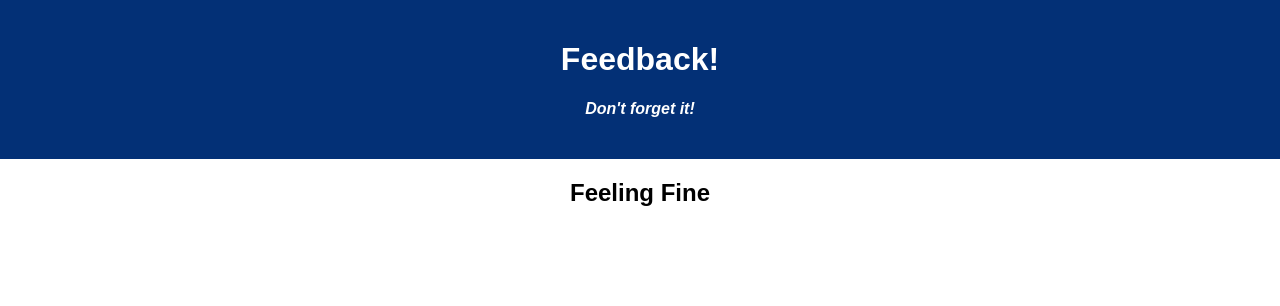
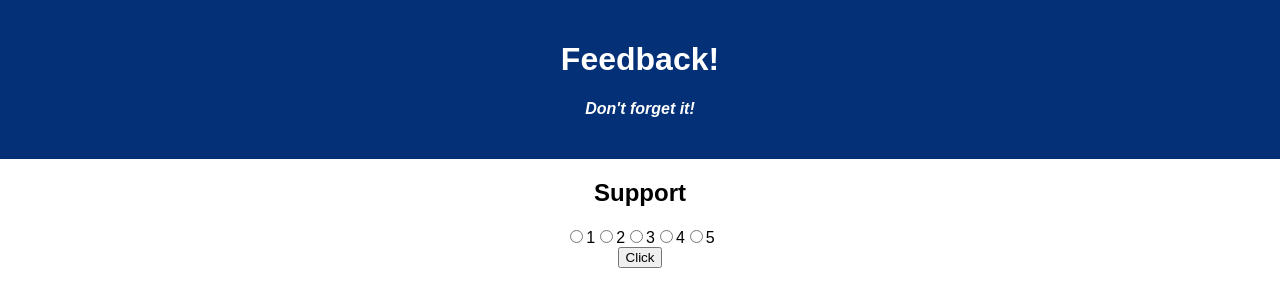
Before and after one commit to benbauer14/weekend-redux-feedback-loop, a React (Create React App) app: page /#/Supported in a window 1280 px wide. Before the commit this address led to /#/. Shown: the top 306 px of the page. Built offline with nearby package versions, Linux system fonts and the light colour scheme.

Commit message:
radio buttons work, clicks dispatch, all input pages functional

```diff
--- a/src/components/Comments/Comments.jsx
+++ b/src/components/Comments/Comments.jsx
@@ -1,6 +1,23 @@
+import { useDispatch } from "react-redux"
+import {useState} from 'react'
+import {Link} from 'react-router-dom'
+
 function Comments () {
-    return(
-        <h2>Feeling Fine</h2>
-    )
-}
+        const dispatch = useDispatch()
+
+        let [comments, setComments] = useState("")
+
+        return(
+            <>
+            <h2>Comments</h2>
+            <div>
+                <input type="text" placeholder="Comments" onChange={(event) => setComments(event.target.value)}></input>
+                <br></br>
+                <Link to='/Review'>
+                    <button onClick={() => dispatch({type: 'comment', payload: comments}) }>Click</button>
+                </Link>
+            </div>
+            </>
+        )
+    }
 export default Comments
--- a/src/components/FeelingToday/FeelingToday.jsx
+++ b/src/components/FeelingToday/FeelingToday.jsx
@@ -1,6 +1,27 @@
+import { useDispatch } from "react-redux"
+import {useState} from 'react'
+import {Link} from 'react-router-dom'
+
 function FeelingToday () {
+    const dispatch = useDispatch()
+
+    let [feeling, setFeeling] = useState("")
+
     return(
+        <>
         <h2>Feeling Fine</h2>
+        <div>
+            <input type="radio" name="feels" value="1" onChange={(event) => setFeeling(event.target.value)}/>1
+            <input type="radio" name="feels" value="2" onChange={(event) => setFeeling(event.target.value)}/>2
+            <input type="radio" name="feels" value="3" onChange={(event) => setFeeling(event.target.value)}/>3
+            <input type="radio" name="feels" value="4" onChange={(event) => setFeeling(event.target.value)}/>4
+            <input type="radio" name="feels" value="5" onChange={(event) => setFeeling(event.target.value)}/>5
+            <br></br>
+            <Link to='/Understanding'>
+                <button onClick={() => dispatch({type: 'feeling', payload: feeling}) }>Click</button>
+            </Link>
+        </div>
+        </>
     )
 }
 export default FeelingToday
--- a/src/components/Review/Review.jsx
+++ b/src/components/Review/Review.jsx
@@ -1,4 +1,10 @@
+
 function Review () {
+
+    // const response= useSelector((store)=>{
+    //     return store.pizzaCart;
+    // })
+
     return(
         <h2>Feeling Fine</h2>
     )
--- a/src/components/Supported/Supported.jsx
+++ b/src/components/Supported/Supported.jsx
@@ -1,6 +1,27 @@
+import { useDispatch } from "react-redux"
+import {useState} from 'react'
+import {Link} from 'react-router-dom'
+
 function Supported () {
-    return(
-        <h2>Feeling Fine</h2>
-    )
-}
+        const dispatch = useDispatch()
+
+        let [support, setSupport] = useState("")
+
+        return(
+            <>
+            <h2>Support</h2>
+            <div>
+                <input type="radio" name="feels" value="1" onChange={(event) => setSupport(event.target.value)}/>1
+                <input type="radio" name="feels" value="2" onChange={(event) => setSupport(event.target.value)}/>2
+                <input type="radio" name="feels" value="3" onChange={(event) => setSupport(event.target.value)}/>3
+                <input type="radio" name="feels" value="4" onChange={(event) => setSupport(event.target.value)}/>4
+                <input type="radio" name="feels" value="5" onChange={(event) => setSupport(event.target.value)}/>5
+                <br></br>
+                <Link to='/Comments'>
+                    <button onClick={() => dispatch({type: 'support', payload: support}) }>Click</button>
+                </Link>
+            </div>
+            </>
+        )
+    }
 export default Supported
--- a/src/components/Understand/Understand.jsx
+++ b/src/components/Understand/Understand.jsx
@@ -1,6 +1,27 @@
+import { useDispatch } from "react-redux"
+import {useState} from 'react'
+import {Link} from 'react-router-dom'
+
 function Understand () {
-    return(
-        <h2>Feeling Fine</h2>
-    )
-}
+        const dispatch = useDispatch()
+
+        let [understand, setUnderstand] = useState("")
+
+        return(
+            <>
+            <h2>Understanding</h2>
+            <div>
+                <input type="radio" name="feels" value="1" onChange={(event) => setUnderstand(event.target.value)}/>1
+                <input type="radio" name="feels" value="2" onChange={(event) => setUnderstand(event.target.value)}/>2
+                <input type="radio" name="feels" value="3" onChange={(event) => setUnderstand(event.target.value)}/>3
+                <input type="radio" name="feels" value="4" onChange={(event) => setUnderstand(event.target.value)}/>4
+                <input type="radio" name="feels" value="5" onChange={(event) => setUnderstand(event.target.value)}/>5
+                <br></br>
+                <Link to='/Supported'>
+                    <button onClick={() => dispatch({type: 'understand', payload: understand}) }>Click</button>
+                </Link>
+            </div>
+            </>
+        )
+    }
 export default Understand
--- a/src/index.js
+++ b/src/index.js
@@ -8,16 +8,53 @@ import {logger} from 'redux-logger';
 import { combineReducers, createStore, applyMiddleware} from 'redux'
 
 const comments = ( state = [], action ) => {
+    if(action.type === "comment"){
+        return action.payload
+    }
+    if(action.type === "reset"){
+        return state = []
+    }
+    return state
+}
+
+const feeling = ( state = [], action ) => {
+    if(action.type === "feeling"){
+
+        return action.payload
+    }
+    if(action.type === "reset"){
+        return state = []
+    }
+    return state
+}
+
+const understand = ( state = [], action ) => {
+    if(action.type === "understand"){
+
+        return action.payload
+    }
+    if(action.type === "reset"){
+        return state = []
+    }
+    return state
+}
+
+const supported = ( state = [], action ) => {
+    if(action.type === "support"){
+        return action.payload
+    }
+    if(action.type === "reset"){
+        return state = []
+    }
     return state
 }
 
 const store=createStore(
     combineReducers({
         comments: comments,
-        // feeling: feeling,
-        // review: review,
-        // supported: supported,
-        // understand: understand
+        feeling: feeling,
+        supported: supported,
+        understand: understand
     }), applyMiddleware(logger)
 )
 
```
